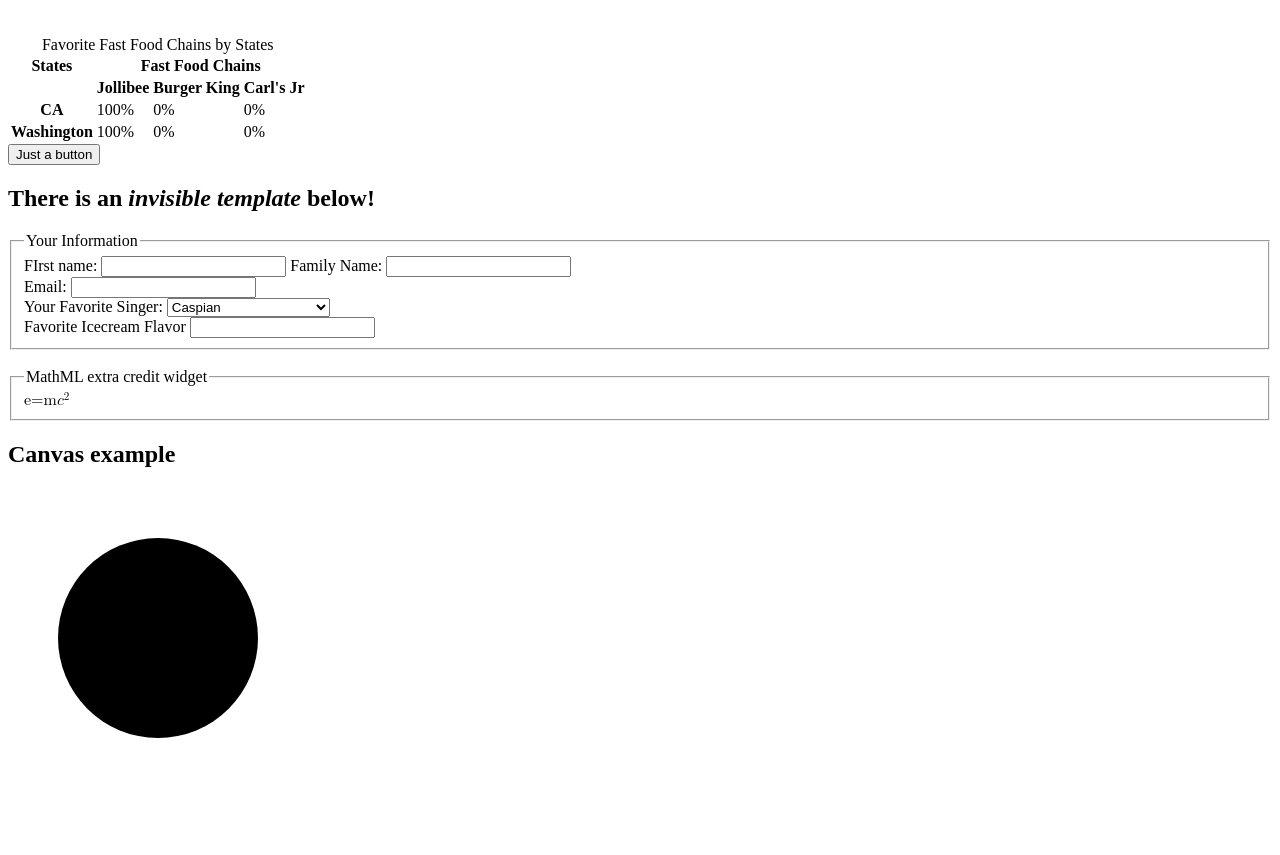
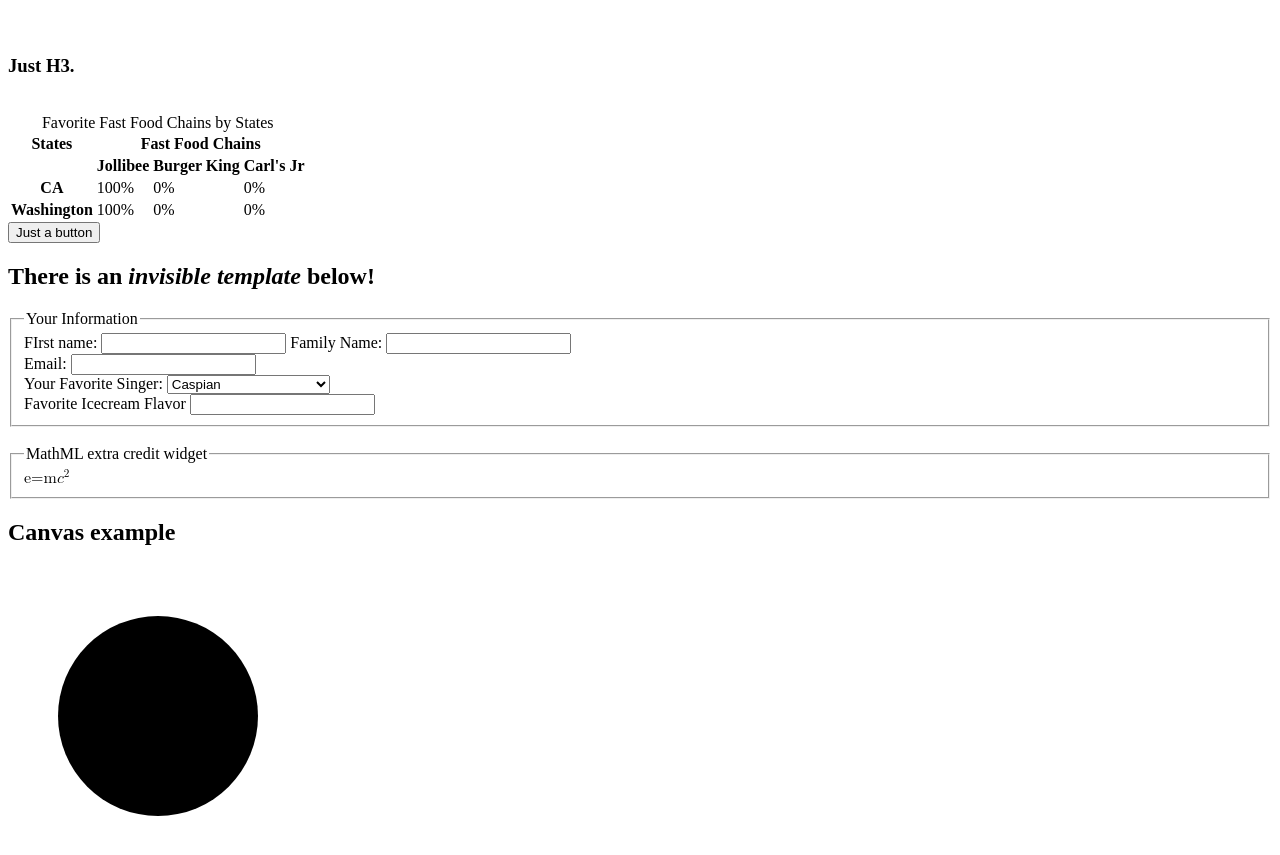
Before and after one commit to stanley-woo/Hw-3, a plain HTML site: page lab.html in a window 1280 px wide. Shown: the part 1073-1928 px from the top of the page. Drawn offline with Linux system fonts and the light colour scheme.

Commit message:
Update lab.html

```diff
--- a/lab.html
+++ b/lab.html
@@ -62,6 +62,9 @@
 
         <br/>
         <br/>
+        <h3>Just H3.</h3>
+        <br/>
+
         <table>
             <caption>Favorite Fast Food Chains by States</caption>
             <colgroup>
```
